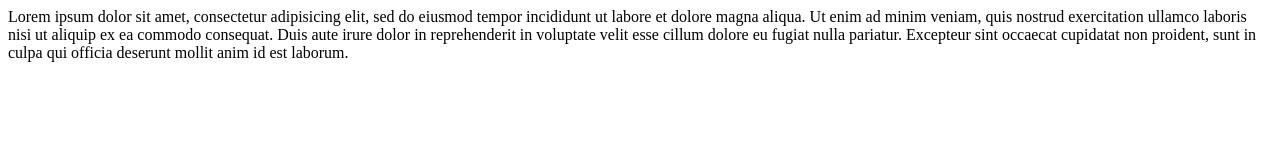
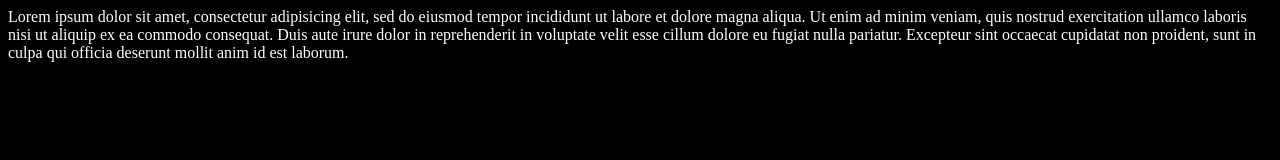
Before and after one commit to isasharipov/isasharipov.github.io, a plain HTML site: page index.html in a window 1280 px wide. Drawn offline with Linux system fonts and the light colour scheme.

Commit message:
style css

```diff
--- a/index.html
+++ b/index.html
@@ -2,6 +2,14 @@
 <html>
 <head>
 	<title>sharipov</title>
+	<style type="text/css">
+		body {
+			background-color: #000;
+		}
+		div {
+			color: #FFF;
+		}
+	</style>
 </head>
 <body>
 	<div>
```
